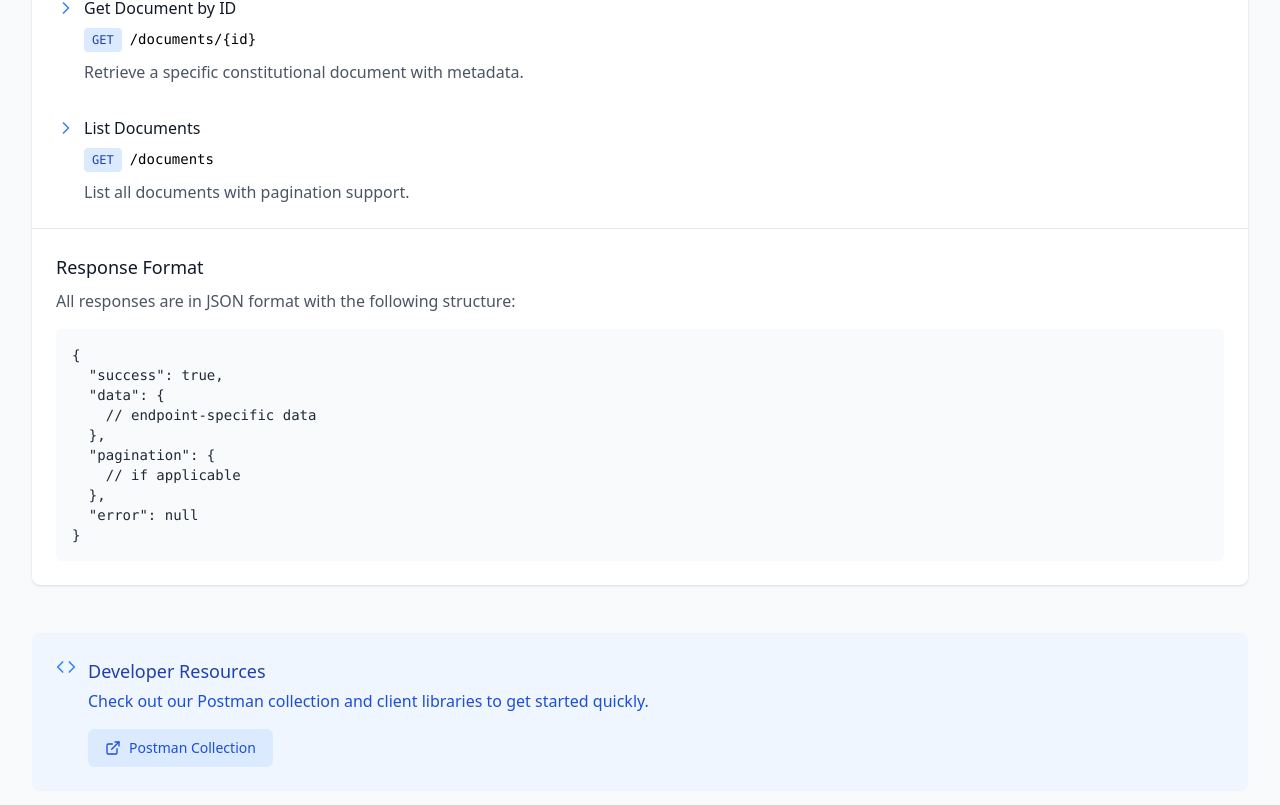
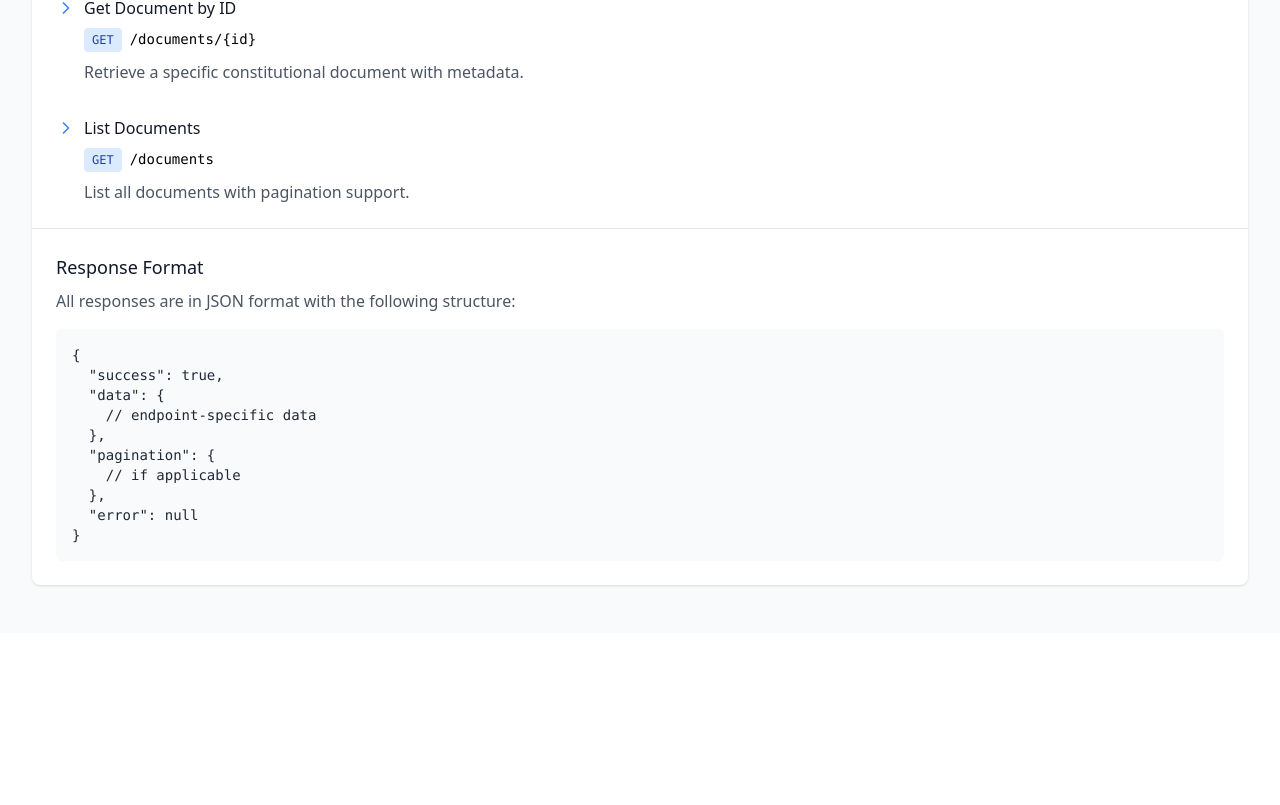
Before and after one commit to KutlwanoMokubetsi/ConstiFind, a React (Create React App) app: page /api-docs in a window 1280 px wide. Shown: the part 1004-1809 px from the top of the page. After the commit the page ends 1637 px from the top, so only its background shows below. Built offline with nearby package versions, Linux system fonts and the light colour scheme.

Commit message:
Authentication feature fixed and Code ready to be pulled from /develop branch

```diff
--- a/src/pages/APIDocumentation.js
+++ b/src/pages/APIDocumentation.js
@@ -127,28 +127,7 @@ const APIDocumentation = () => {
         </section>
       </section>
 
-      <aside className="mt-12 bg-blue-50 rounded-lg p-6" aria-label="Developer Resources">
-        <div className="flex items-start">
-          <span className="flex-shrink-0">
-            <Code className="h-5 w-5 text-blue-500" />
-          </span>
-          <div className="ml-3">
-            <h3 className="text-lg font-medium text-blue-800">Developer Resources</h3>
-            <p className="mt-1 text-blue-700">
-              Check out our Postman collection and client libraries to get started quickly.
-            </p>
-            <nav className="mt-4">
-              <a
-                href="#"
-                className="inline-flex items-center px-4 py-2 border border-transparent text-sm font-medium rounded-md text-blue-700 bg-blue-100 hover:bg-blue-200"
-              >
-                <ExternalLink className="h-4 w-4 mr-2" />
-                Postman Collection
-              </a>
-            </nav>
-          </div>
-        </div>
-      </aside>
+
     </main>
   );
 };
```
